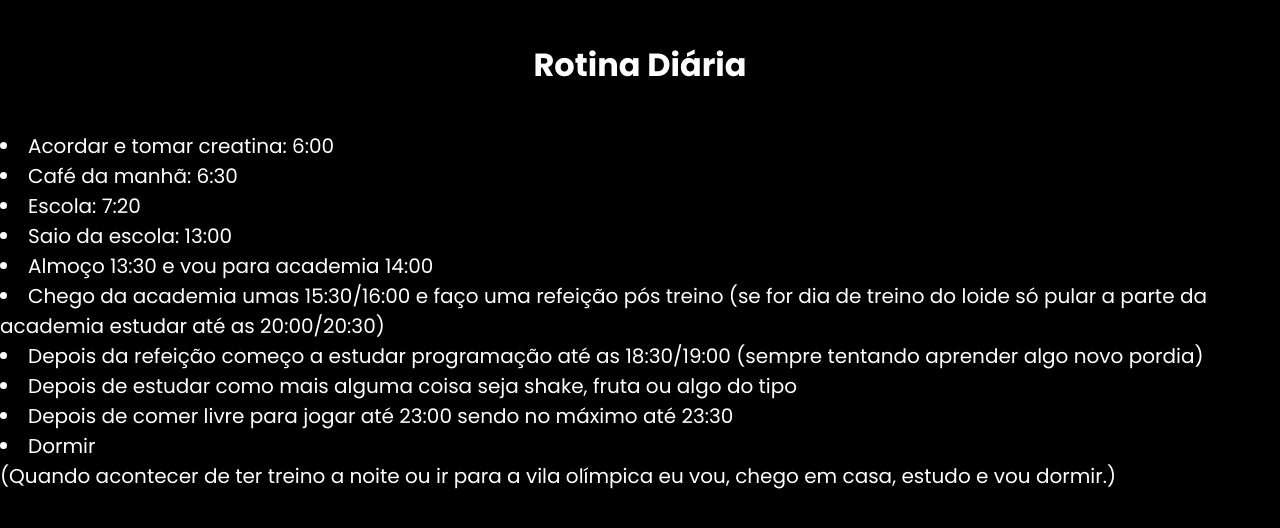
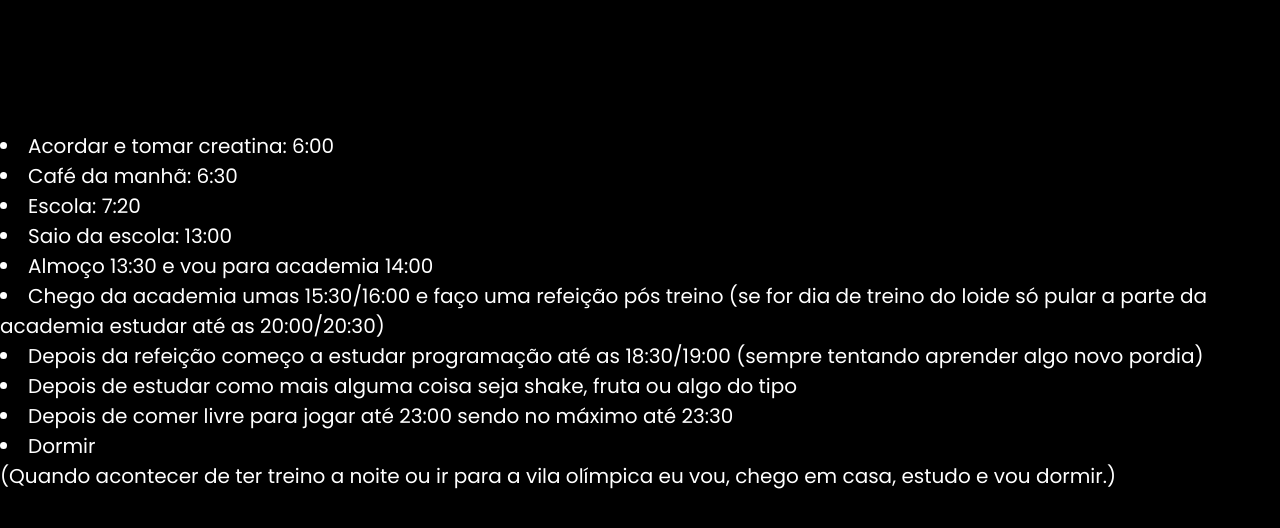
Before and after one commit to Siilvaxz7/Siilvaxz7-novo, a plain HTML site: page index2.html in a window 1280 px wide. Drawn offline with Linux system fonts and the light colour scheme.

Commit message:
Update index2.html

```diff
--- a/index2.html
+++ b/index2.html
@@ -18,8 +18,8 @@
 
 <body>
     <div class="topo">
-        <h1>
-            <font color="white"> Rotina Diária
+        <h1 class="titulorotina">
+            Rotina Diária
         </h1>
     </div>
     <div class="lista">
```
